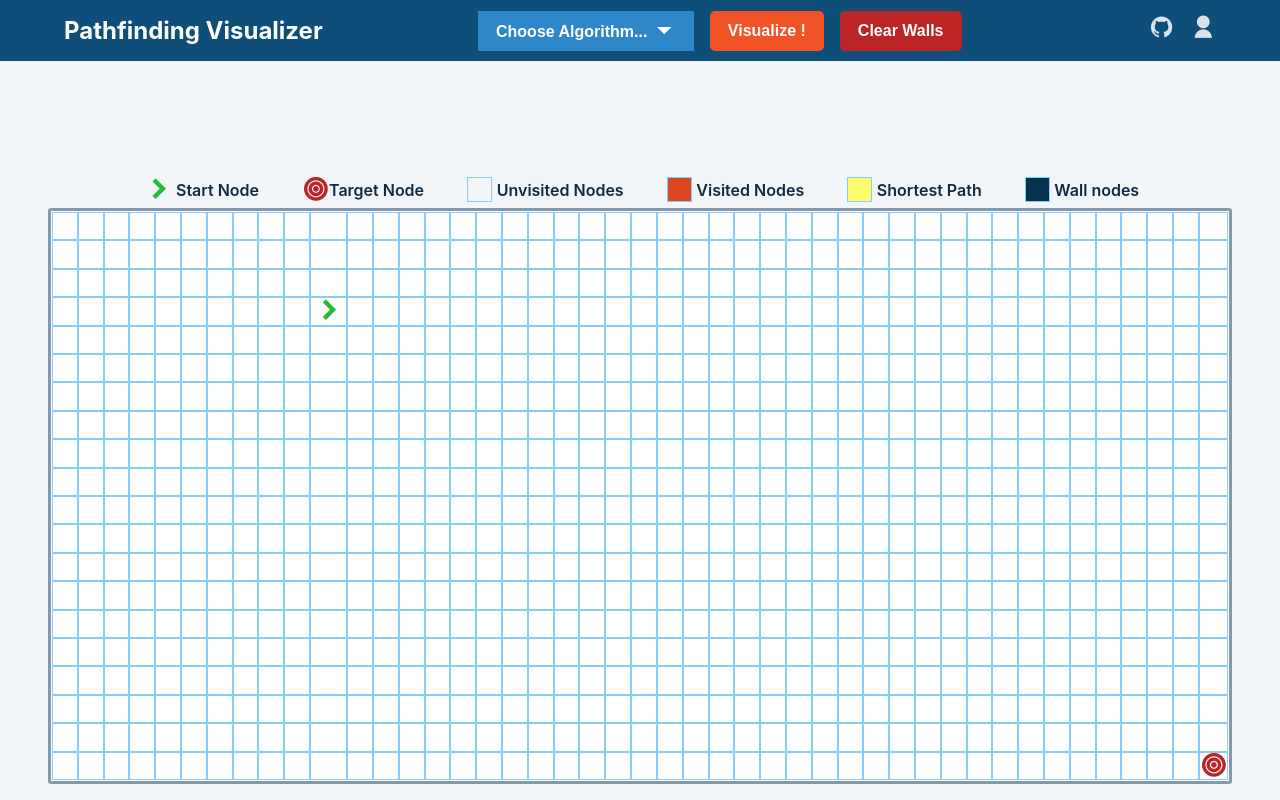
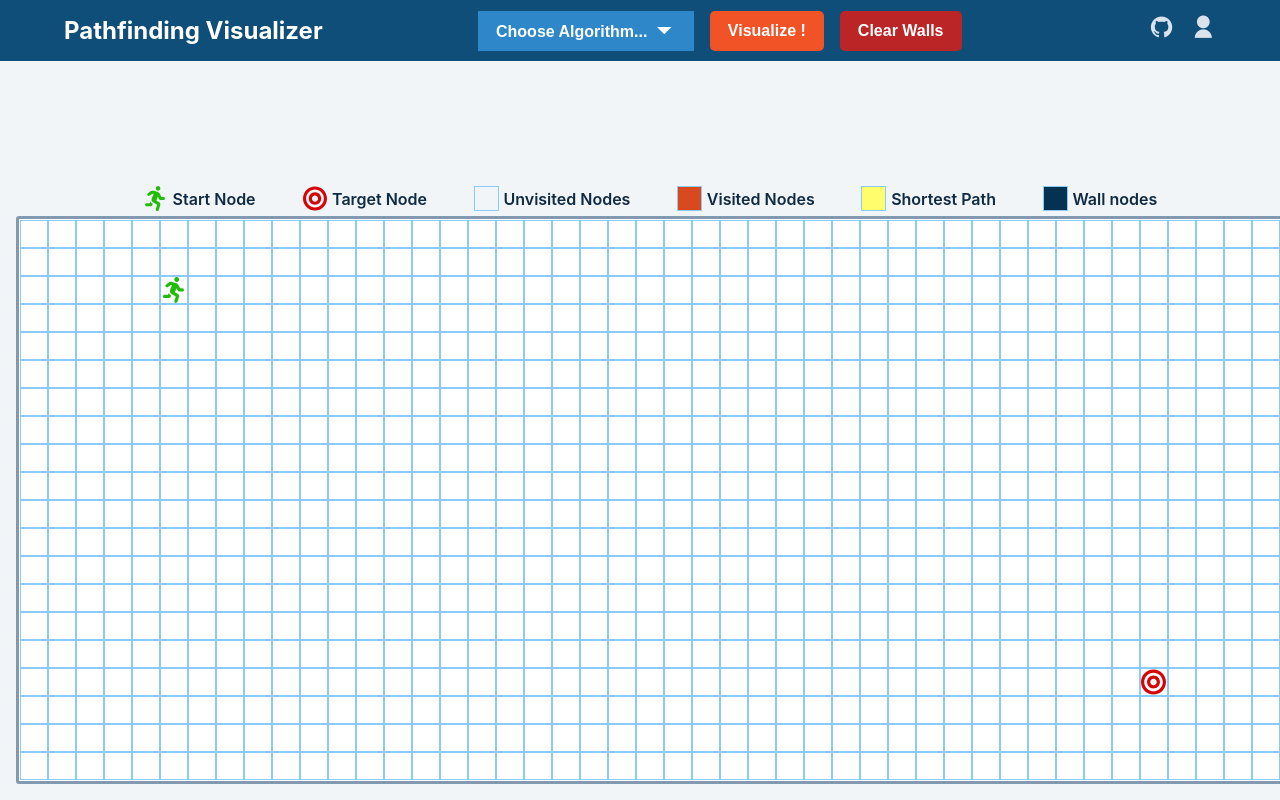
Before and after one commit to andrewphm/pathfinding, a React (Create React App) app: page / in a window 1280 px wide. Built offline with nearby package versions, Linux system fonts and the light colour scheme.

Commit message:
Refactor to use SVG instead of icons

```diff
--- a/public/index.html
+++ b/public/index.html
@@ -27,6 +27,21 @@
       Learn how to configure a non-root public URL by running `npm run build`.
     -->
   <title>React App</title>
+  <script>
+    function allowDrop(ev) {
+      ev.preventDefault();
+    }
+
+    function drag(ev) {
+      ev.dataTransfer.setData("text", ev.target.id);
+    }
+
+    function drop(ev) {
+      ev.preventDefault();
+      var data = ev.dataTransfer.getData("text");
+      ev.target.appendChild(document.getElementById(data));
+    }
+  </script>
 </head>
 
 <body>
--- a/src/components/Grid/index.js
+++ b/src/components/Grid/index.js
@@ -1,4 +1,4 @@
-import React from "react";
+import React, { useState } from "react";
 
 // Utility
 import { handleMouseDown, handleMouseEnter } from "../../utility";
@@ -9,11 +9,11 @@ const Grid = ({ state, dispatch }) => {
       <div className="legend-container">
         <ul className="legend">
           <li>
-            <i className={`ri-arrow-right-s-line ri-lg start`}></i>
+            <div className="start-node"></div>
             <p> Start Node</p>
           </li>
           <li>
-            <i className={`ri-focus-2-line ri-lg target`}></i>
+            <div className="target-node"></div>
             <p> Target Node</p>
           </li>
           <li>
@@ -52,31 +52,10 @@ const Grid = ({ state, dispatch }) => {
         }}
       >
         {state.nodes.map((e, index) => {
-          const { row, col, isTarget, isStart } = e;
+          const { row, col } = e;
           let className = "";
-          if (isTarget) {
-            className = "target";
-            return (
-              <div
-                id={`node-${row}-${col}`}
-                key={index}
-                className={`grid-item ${className}`}
-              >
-                <i className={`ri-focus-2-line ri-lg ${className}`}></i>
-              </div>
-            );
-          } else if (isStart) {
-            className = "start";
-            return (
-              <div
-                id={`node-${row}-${col}`}
-                key={index}
-                className={`grid-item ${className}`}
-              >
-                <i className={`ri-arrow-right-s-line ri-lg ${className}`}></i>
-              </div>
-            );
-          }
+          if (index === 95) className = "start";
+          if (index === 760) className = "target";
           return (
             <div
               id={`node-${row}-${col}`}
@@ -86,6 +65,7 @@ const Grid = ({ state, dispatch }) => {
           );
         })}
       </div>
+      {console.log(`rendered`)}
     </section>
   );
 };
--- a/src/components/Home.js
+++ b/src/components/Home.js
@@ -21,14 +21,10 @@ const Home = () => {
         const node = {
           row: x,
           col: y,
-          isStart: false,
-          isTarget: false,
         };
         defaultState.nodes.push(node);
       }
     }
-    defaultState.nodes[defaultState.nodes.length - 1].isTarget = true;
-    defaultState.nodes[145].isStart = true;
     return defaultState;
   };
 
--- a/src/index.css
+++ b/src/index.css
@@ -113,9 +113,8 @@ nav {
 .grid-container {
   display: flex;
   flex-direction: column;
-  justify-content: flex-start;
-  align-items: flex-start;
-  align-content: flex-start;
+  margin: 0 auto;
+  align-items: center;
 }
 
 /* ========== Main ========== */
@@ -228,17 +227,33 @@ nav {
   border: 1px solid var(--clr-primary-7);
   margin-right: 0.3rem;
 }
+.target-node {
+  height: 25px;
+  width: 25px;
+  margin-right: 0.3rem;
+  background-image: url(./assets/bullseye-solid.svg);
+  background-repeat: no-repeat;
+  background-position: center center;
+}
+.start-node {
+  height: 25px;
+  width: 25px;
+  margin-right: 0.3rem;
+  background-image: url(./assets/running-solid.svg);
+  background-repeat: no-repeat;
+  background-position: center center;
+}
 
 /* ========== Grid ========== */
 #grid {
   padding: 1px;
   border-radius: 3px;
-  margin: 0 2rem;
   display: grid;
   grid-template-rows: repeat(var(--grid-rows), 1fr);
   grid-template-columns: repeat(var(--grid-columns), 1fr);
   border: 3px solid var(--clr-grey-6);
   background-color: var(--clr-white);
+  overflow: hidden;
 }
 
 /* Node */
@@ -247,16 +262,24 @@ nav {
   display: flex;
   justify-content: center;
   align-items: center;
+  height: 28px;
+  width: 28px;
 }
 .start {
   color: var(--clr-start);
   font-weight: 900;
   font-size: 2.2rem;
+  background-image: url("./assets/running-solid.svg");
+  background-repeat: no-repeat;
+  background-position: center center;
 }
 .target {
   color: var(--clr-target);
   font-weight: bold;
   font-size: 1.7rem;
+  background-image: url(./assets/bullseye-solid.svg);
+  background-repeat: no-repeat;
+  background-position: center center;
 }
 .wall {
   background-color: var(--clr-primary-1);
@@ -264,3 +287,6 @@ nav {
 .visited {
   background-color: var(--clr-orange-7);
 }
+svg {
+  color: red;
+}
```
Also changed, not shown: src/assets/bullseye-solid.svg (added), src/assets/running-solid.svg (added).
